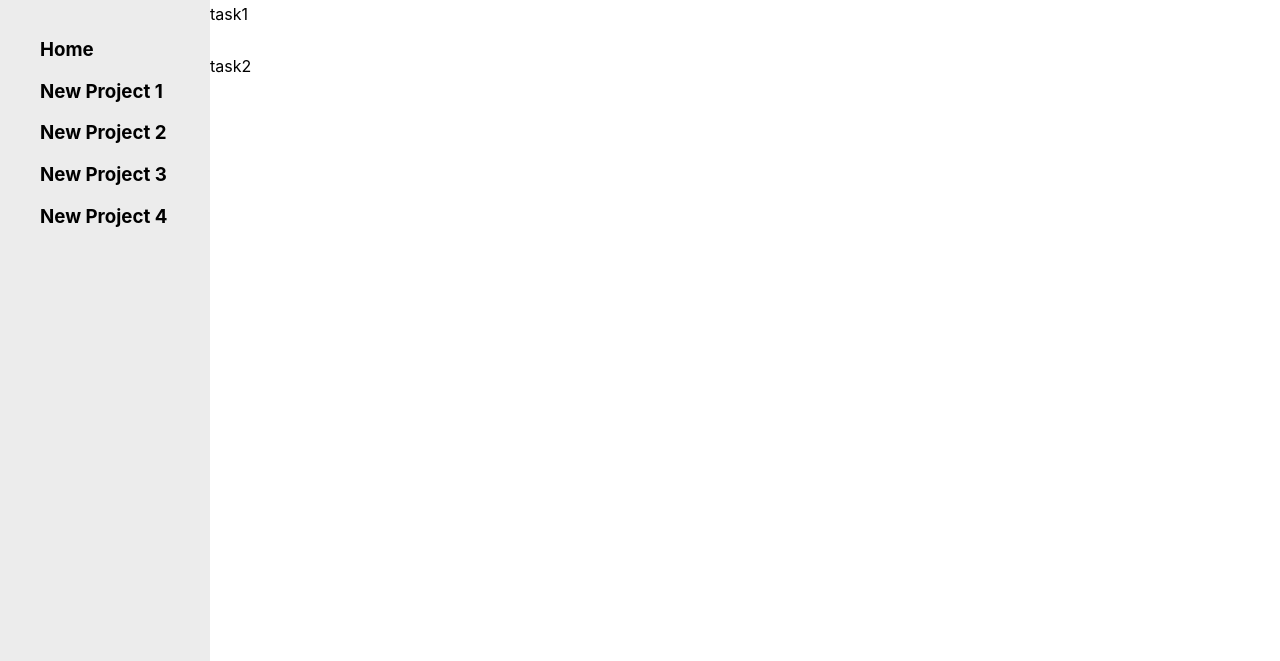
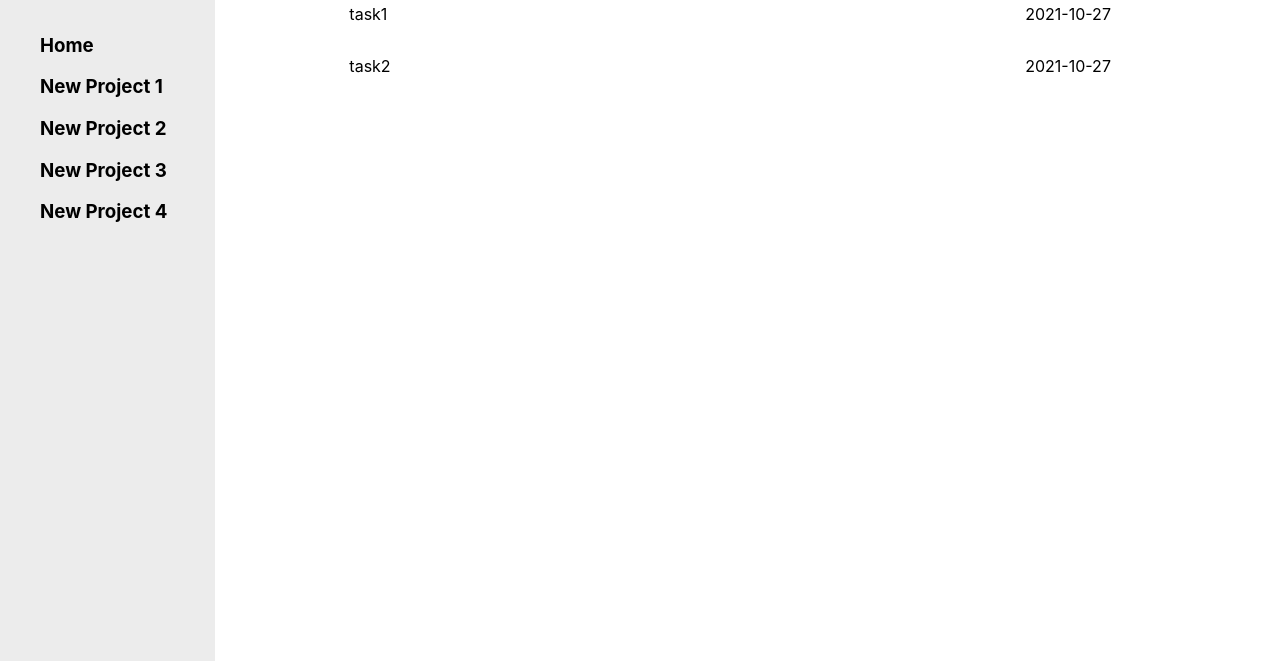
Before and after one commit to skeanster/todo-list, a website built with webpack: page dist/index.html in a window 1280 px wide. Shown: the part 139-800 px from the top of the page. Built offline with nearby package versions, Linux system fonts and the light colour scheme.

Commit message:
Can apply a due date to tasks

```diff
--- a/src/application-logic.js
+++ b/src/application-logic.js
@@ -7,29 +7,29 @@ export const applicationLogic = (function () {
   let myArrays = [
     [
       { name: "Home" },
-      { title: "task1", description: "description1" },
-      { title: "task2", description: "description2" },
+      { title: "task1", description: "description1", date: "2021-10-27" },
+      { title: "task2", description: "description2", date: "2021-10-27" },
     ],
 
     [
       { name: "New Project 1" },
-      { title: "1task1", description: "description1" },
-      { title: "2task", description: "description2" },
+      { title: "1task1", description: "description1", date: "2021-10-27" },
+      { title: "2task", description: "description2", date: "2021-10-27" },
     ],
     [
       { name: "New Project 2" },
-      { title: "1task2", description: "description1" },
-      { title: "2task", description: "description2" },
+      { title: "1task2", description: "description1", date: "2021-10-27" },
+      { title: "2task", description: "description2", date: "2021-10-27" },
     ],
     [
       { name: "New Project 3" },
-      { title: "1task3", description: "description1" },
-      { title: "2task", description: "description2" },
+      { title: "1task3", description: "description1", date: "2021-10-27" },
+      { title: "2task", description: "description2", date: "2021-10-27" },
     ],
     [
       { name: "New Project 4" },
-      { title: "1task4", description: "description1" },
-      { title: "2task", description: "description2" },
+      { title: "1task4", description: "description1", date: "2021-10-27" },
+      { title: "2task", description: "description2", date: "2021-10-27" },
     ],
   ];
 
@@ -41,11 +41,15 @@ export const applicationLogic = (function () {
   const getDescription = () => {
     return document.querySelector("#description").value;
   };
+  const getDate = () => {
+    return document.querySelector(".input-due-date").value;
+  };
 
   let Task = class {
-    constructor(title, description) {
+    constructor(title, description, date) {
       this.title = title;
       this.description = description;
+      this.date = date;
     }
   };
 
@@ -56,10 +60,8 @@ export const applicationLogic = (function () {
   };
 
   const addTask = () => {
-    currentProject.push(new Task(getTitle(), getDescription()));
+    currentProject.push(new Task(getTitle(), getDescription(), getDate()));
   };
-
-  submit.addEventListener("click", addTask);
 
   const changeCurrentProject = (num) => {
     currentProject = myArrays[num];
@@ -92,5 +94,6 @@ export const applicationLogic = (function () {
     getNewProjectName,
     getCurrentProject,
     addNewProjectName,
+    addTask,
   };
 })();
--- a/src/index.js
+++ b/src/index.js
@@ -67,6 +67,10 @@ const domControl = (function () {
       p2.classList.add("descriptionHide");
       p2.innerHTML = applicationLogic.getCurrentProject()[i].description;
       p.appendChild(p2);
+      let p3 = document.createElement("p");
+      p3.classList.add("taskDate");
+      p3.innerHTML = applicationLogic.getCurrentProject()[i].date;
+      p.appendChild(p3);
     }
   };
 
@@ -76,15 +80,9 @@ const domControl = (function () {
   };
 
   const addTask = () => {
-    let p = document.createElement("p");
-    p.classList.add("task");
-    p.innerHTML = applicationLogic.getTitle();
-    taskContainer.appendChild(p);
-    p.addEventListener("click", revealDescription);
-    let p2 = document.createElement("p");
-    p2.classList.add("descriptionHide");
-    p2.innerHTML = applicationLogic.getDescription();
-    p.appendChild(p2);
+    applicationLogic.addTask();
+    clearDisplay();
+    display();
     console.log(applicationLogic.myArrays);
   };
 
--- a/src/style.css
+++ b/src/style.css
@@ -50,6 +50,7 @@ header {
 .menuHeader {
   display: flex;
   justify-content: space-around;
+  align-items: center;
 }
 
 .projectTitle {
@@ -63,6 +64,8 @@ header {
   width: 33.5px;
   text-align: center;
   cursor: pointer;
+  margin: 0;
+  margin-left: 5px;
 }
 
 .newProjectContainer {
@@ -97,6 +100,10 @@ header {
   flex-direction: column;
 }
 
+.mainTitle {
+  padding-left: 10%;
+}
+
 .taskContainer {
   display: flex;
   flex-direction: column;
@@ -104,6 +111,15 @@ header {
 
 .task {
   cursor: pointer;
+  width: 70vw;
+  position: relative;
+  padding-left: 15%;
+}
+
+.taskDate {
+  position: absolute;
+  right: 0px;
+  top: -16px;
 }
 
 .taskDescription {
```
Also changed, not shown: dist/index.html, dist/main.js.
